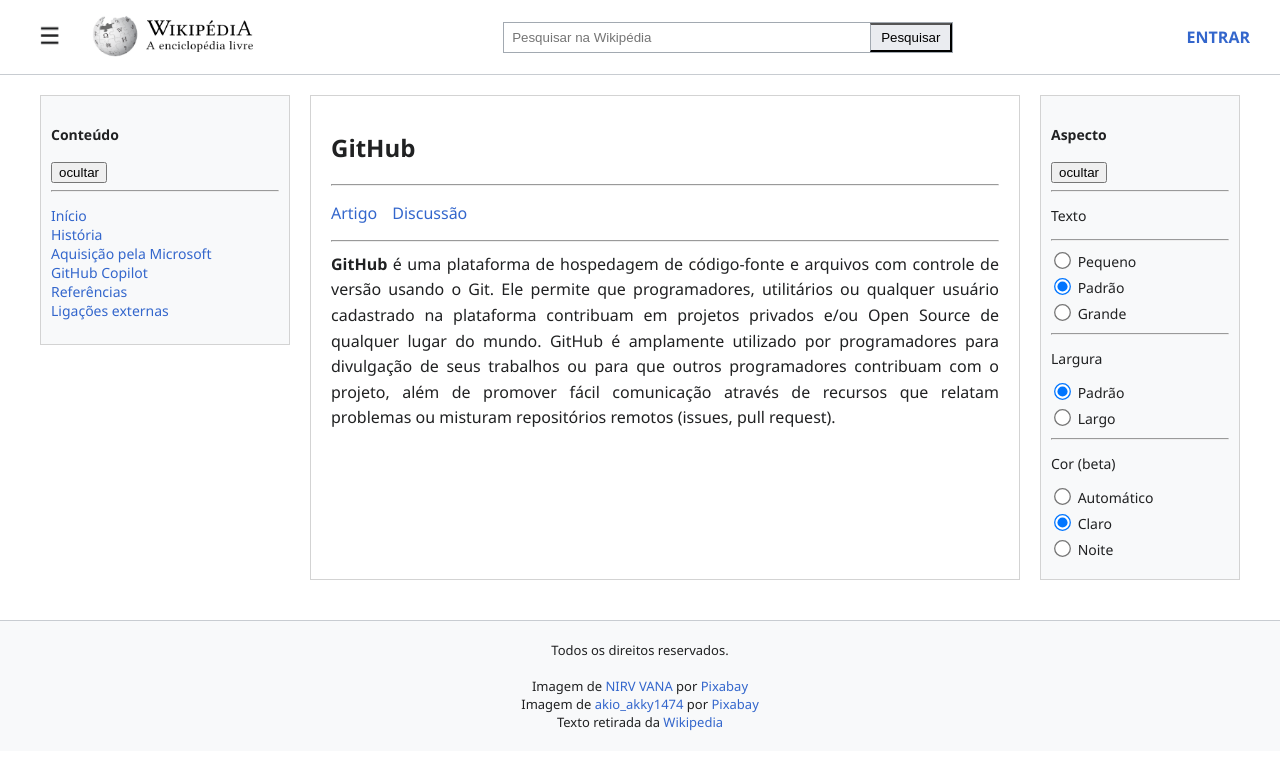
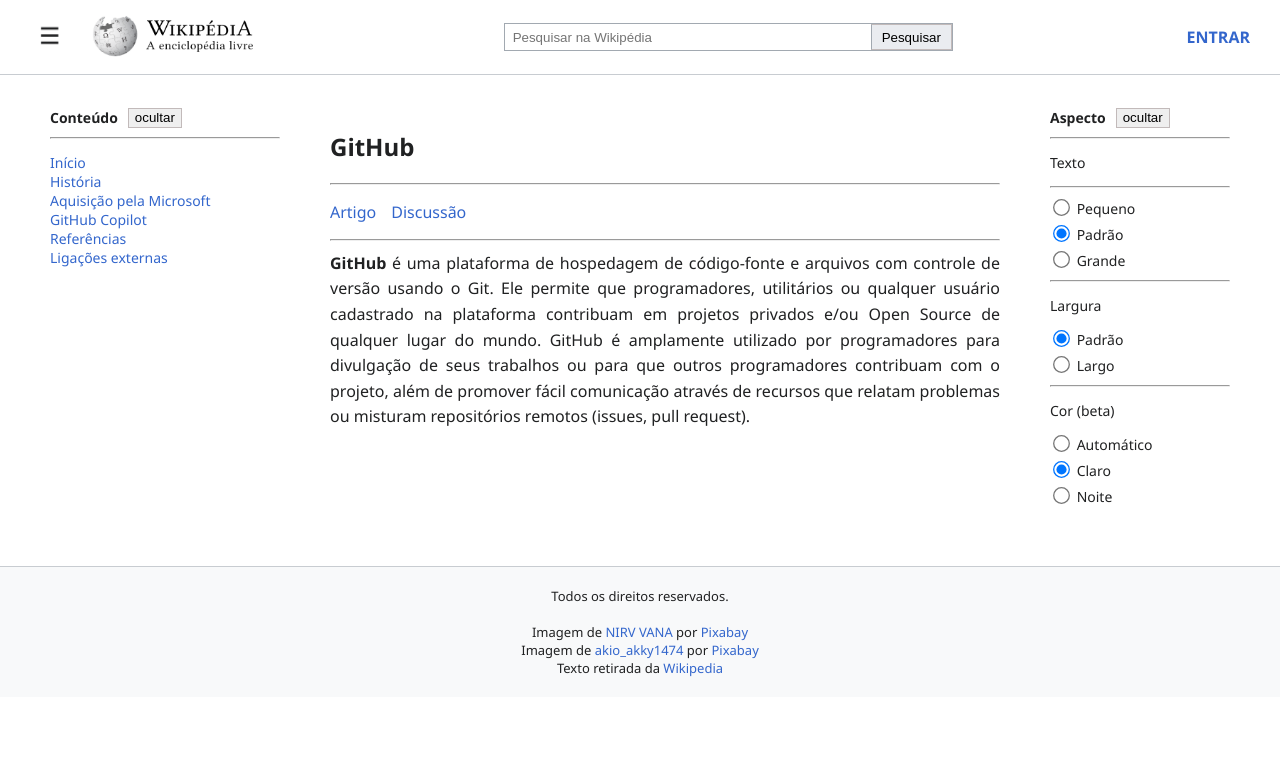
Before and after one commit to Islania-Silva/Desafio-HTML-wikipedia, a plain HTML site: page index.html in a window 1280 px wide. Drawn offline with Linux system fonts and the light colour scheme.

Commit message:
Atualizações

```diff
--- a/assets/css/index.css
+++ b/assets/css/index.css
@@ -6,7 +6,7 @@
   color: #202122;
 }
 
-/* ======== CABEÇALHO ======== */
+/* ======== CABEÇALHO(NAV) ======== */
 .cabecalho {
   display: flex;
   align-items: center;
@@ -36,11 +36,15 @@
   background: #eaecf0;
   border-left: 1px solid #a2a9b1;
   cursor: pointer;
+  height: 26px;
   padding: 5px 10px;
 }
 
 .pesquisa button:hover {
   background: #c8d1e0;
+}
+.pesquisa button:active {
+    box-shadow: inset 1px 1px 1px black;
 }
 
 .login a {
@@ -59,8 +63,6 @@
 
 /* ======== CONTEÚDO ESQUERDA ======== */
 .conteudo {
-  background: #f8f9fa;
-  border: 1px solid #d3d3d3;
   padding: 10px;
   font-size: 14px;
 
@@ -84,7 +86,6 @@
 .principal {
   background: #fff;
   padding: 15px 20px;
-  border: 1px solid #d3d3d3;
 }
 
 .artigo ul {
@@ -104,15 +105,24 @@
   line-height: 1.6;
   margin-top: 10px;
 }
+.topo, .topo2 {
+    display: flex;
+    height: 25px;
+    gap: 10px;
+    align-items: center;
+}
+button {
+    height: 20px;
+    border: 1px solid rgb(194, 186, 186);
+}
+button:hover {
+    cursor: pointer;
+}
 
 /* ======== CONTEÚDO DIREITA ======== */
 .aspecto {
-  background: #f8f9fa;
-  border: 1px solid #d3d3d3;
   padding: 10px;
   font-size: 14px;
-
-  /* fixa no topo durante o scroll */
 }
 
 .aspecto form {
--- a/index.html
+++ b/index.html
@@ -74,7 +74,7 @@
         <section class="aspecto">
             <div class="topo2">
                 <h4>Aspecto</h4>
-                <button>ocultar</button>
+                <button >ocultar</button>
             </div>
             <hr>
             <p>Texto</p>
@@ -118,11 +118,11 @@
                         <label for="automatico">Automático</label>
                     </div>
                     <div>
-                        <input type="radio" id="claro" name="tamanho" value="claro" checked>
+                        <input type="radio" id="claro" name="cor" value="claro" checked>
                         <label for="claro">Claro</label>
                     </div>
                     <div>
-                        <input type="radio" id="noite" name="tamanho" value="noite">
+                        <input type="radio" id="noite" name="cor" value="noite">
                         <label for="noite">Noite</label>
                     </div>
                 </form>
```
